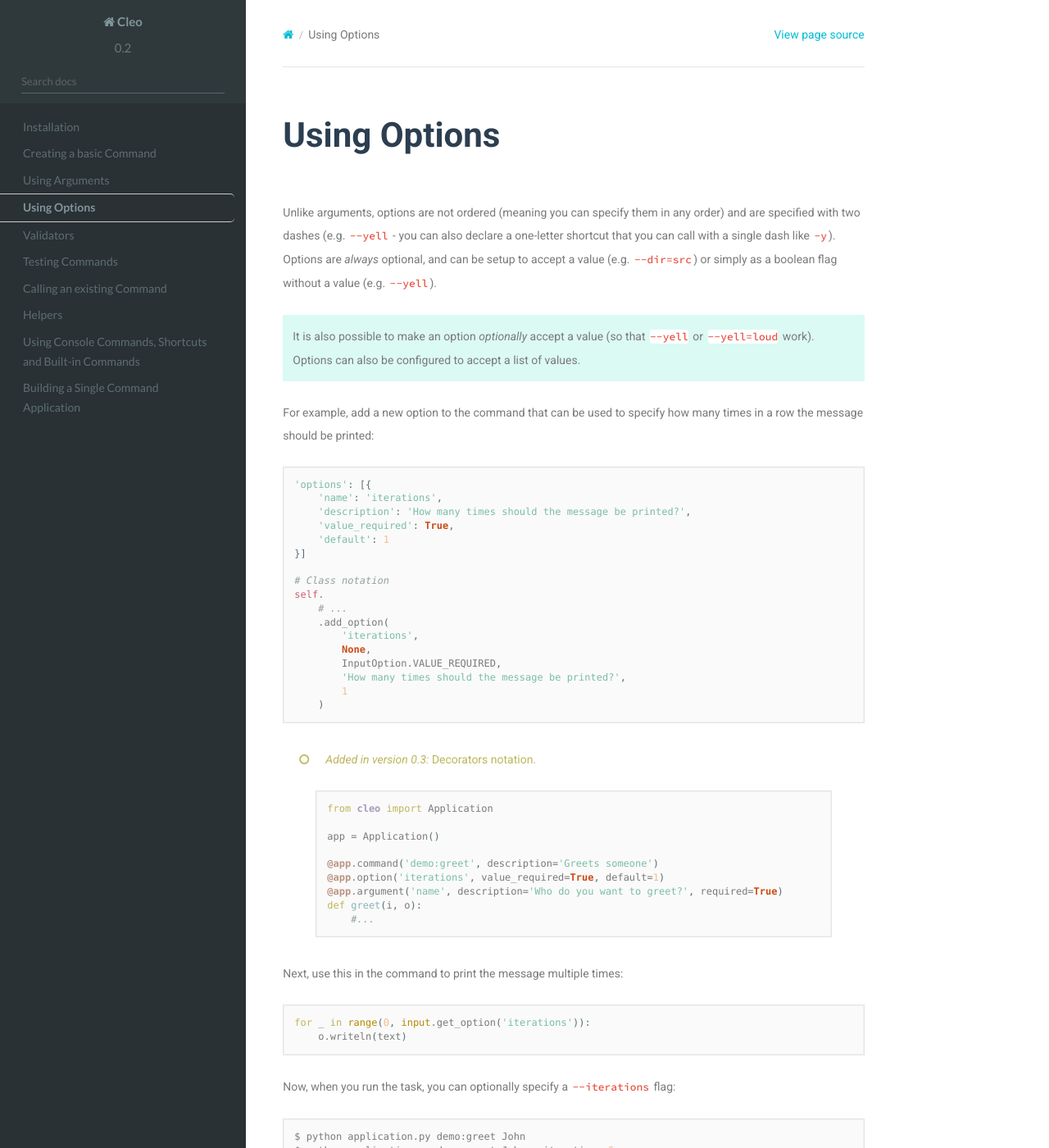
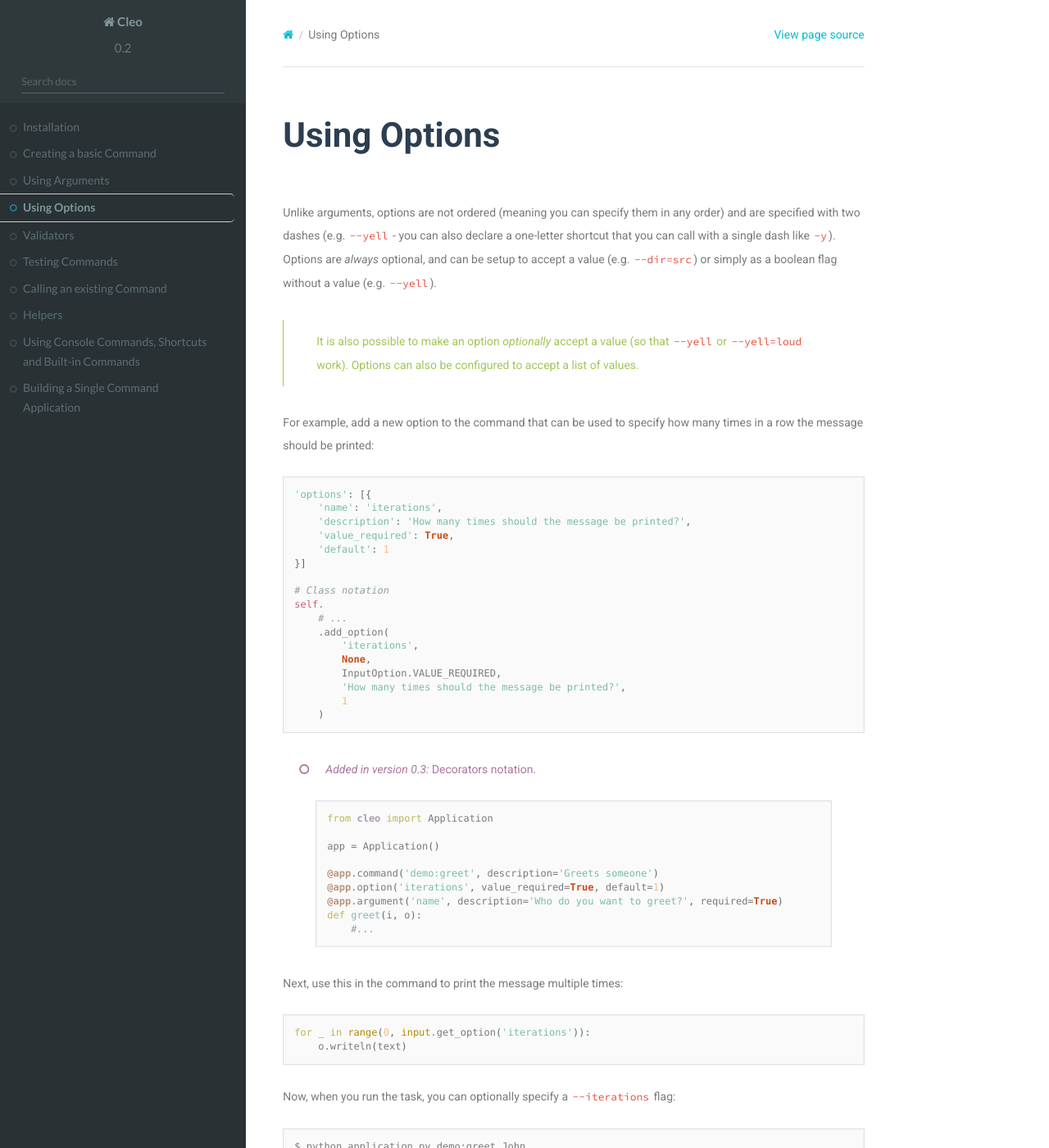
Before and after one commit to python-poetry/cleo, a Sphinx documentation site: the page built from docs/options.rst, in a window 1280 px wide and 1400 px high. Shown: the whole window at 82% size. Built offline with Sphinx 7.4.7 and the Read the Docs theme 2.0.0, drawn with Linux system fonts in a browser that asks for light colours; some of the changed text lies outside the part shown.

Commit message:
Updates documentation

```diff
--- a/docs/_static/theme_overrides.css
+++ b/docs/_static/theme_overrides.css
@@ -165,24 +165,42 @@ article ul li {
     background: none;
 }
 
-.wy-menu-vertical li span.toctree-expand::before {
-    content: "";
+.wy-menu-vertical li {
+    position: relative;
+}
+
+.wy-menu-vertical li a span.toctree-expand {
+    display: none;
+}
+
+.wy-menu-vertical li.current ul li a span.toctree-expand,
+.wy-menu-vertical li.on a:hover span.toctree-expand,
+.wy-menu-vertical li.current a:hover span.toctree-expand{
+    display: none;
+}
+
+.wy-menu-vertical li.toctree-l1:before {
+    font-family: FontAwesome;
+    content: "";
     opacity: 0.3;
     color: #81969A;
     font-size: 10px;
-    position: relative;
-    top: 2px;
+    top: 3px;
+    position: absolute;
+    left: 12px;
+    z-index: 2;
 }
 
-.wy-menu-vertical li.on a span.toctree-expand::before,
-.wy-menu-vertical li.current > a span.toctree-expand::before {
-    content: "";
-    color: #EC7600;
+.wy-menu-vertical li.toctree-l1.current:before {
+    font-family: FontAwesome;
+    content: "";
     opacity: 1;
-}
-
-.wy-menu-vertical li.current ul li a span.toctree-expand {
-    display: none;
+    color: #1999B3;
+    font-size: 10px;
+    top: 3px;
+    position: absolute;
+    left: 12px;
+    z-index: 2;
 }
 
 .rst-content table.docutils,
@@ -294,10 +312,11 @@ b, strong {
 
 pre, pre code, .rst-content tt, code.docutils {
     font-family: "Source Code Pro", "Consolas", "Menlo", "Monaco", "Courier New", Courier, monospace;
-    color: #CB6077;
+    color: #1999B3;
     background-color: #FFFFFF;
     font-size: 13px;
-    font-weight: 500;
+    font-weight: 400;
+    border: 0;
 }
 
 pre, code, .rst-content ttc {
@@ -332,10 +351,10 @@ code {
 p > code,
 .rst-content tt,
 p > code.docutils {
-    color: #CB6077;
+    color: #1999B3;
     padding: 0;
     display: inline;
-    font-weight: 500;
+    font-weight: 400;
     border: 0;
     background-color: #FFFFFF;
 }
@@ -346,7 +365,9 @@ p > code.docutils {
 
 .rst-content .note,
 .rst-content .warning,
-.rst-content .versionadded{
+.rst-content .versionadded,
+.rst-content .tip,
+.rst-content .caution{
     padding: 0px 40px;
     margin: 30px 0px;
     background: #FFFFFF;
@@ -357,9 +378,15 @@ p > code.docutils {
     color: rgb(99, 169, 216) !important;
 }
 
-.rst-content .warning {
+.rst-content .warning,
+.rst-content .caution {
     border-left: 1px solid #FF9800;
     color: #FFC107 !important;
+}
+
+.rst-content .tip {
+    border-left: 1px solid #A1C659;
+    color: #A1C659 !important;
 }
 
 .rst-content .note > p {
@@ -367,17 +394,24 @@ p > code.docutils {
     color: rgb(99, 169, 216) !important;
 }
 
-.rst-content .warning > p {
+.rst-content .warning > p,
+.rst-content .caution > p
+{
     padding: 12px 12px 12px 0;
     color: #FF9800 !important;
 }
 
+.rst-content .tip> p {
+    padding: 12px 12px 12px 0;
+    color: #A1C659 !important;
+}
+
 .rst-content .versionadded {
-    color: #BEB55B !important;
+    color: #AA759F !important;
 }
 
 .rst-content .versionadded > p {
-    color: #BEB55B !important;
+    color: #AA759F !important;
 }
 
 .rst-content .versionadded > p:before {
@@ -555,6 +589,7 @@ green     #859900  operators, other keywords
 .highlight .nf { color: #8AB3B5; font-weight: normal; } /* Name.Function */
 .highlight .bp { color: #CB6077 } /* Name.Builtin.Pseudo */
 .highlight .nd { color: #BB9584 } /* Name.Decorator */
+.highlight .ne { color: #CB6077; font-weight: 400 } /* Name.Exception */
 .highlight .o { color: #7A7A7A } /* Operator */
 .highlight .n { color: #7A7A7A }
 .highlight .c { color: #B8AFAD; font-style: normal; }
--- a/docs/introduction.rst
+++ b/docs/introduction.rst
@@ -223,9 +223,9 @@ Cleo has 3 levels of verbosity. These are defined in the ``Output`` class:
 =======================================  ==================================
 Mode                                     Value
 =======================================  ==================================
-Output.VERBOSITY_QUIET                   Do not output any messages
-Output.VERBOSITY_NORMAL                  The default verbosity level
-Output.VERBOSITY_VERBOSE                 Increased verbosity of messages
+``Output.VERBOSITY_QUIET``               Do not output any messages
+``Output.VERBOSITY_NORMAL``              The default verbosity level
+``Output.VERBOSITY_VERBOSE``             Increased verbosity of messages
 =======================================  ==================================
 
 You can specify the quiet verbosity level with the ``--quiet`` or ``-q``
--- a/docs/options.rst
+++ b/docs/options.rst
@@ -85,14 +88,14 @@ will work:
 
 There are 4 option variants you can use:
 
-===========================  ======================== ======================================================================================
-Option                       Dictionary notation      Value
-===========================  ======================== ======================================================================================
-InputOption.VALUE_IS_LIST    'list': True             This option accepts multiple values (e.g. ``--dir=/foo --dir=/bar``)
-InputOption.VALUE_NONE       'value_required': None   Do not accept input for this option (e.g. ``--yell``)
-InputOption.VALUE_REQUIRED   'value_required': True   This value is required (e.g. ``--iterations=5``), the option itself is still optional
-InputOption.VALUE_OPTIONAL   'value_required': False  This option may or may not have a value (e.g. ``--yell`` or ``--yell=loud``)
-===========================  ======================== ======================================================================================
+===============================  =================================== ======================================================================================
+Option                           Dictionary notation                 Value
+===============================  =================================== ======================================================================================
+``InputOption.VALUE_IS_LIST``    :python:`{'list': True}`             This option accepts multiple values (e.g. ``--dir=/foo --dir=/bar``)
+``InputOption.VALUE_NONE``       :python:`{'value_required': None}`   Do not accept input for this option (e.g. ``--yell``)
+``InputOption.VALUE_REQUIRED``   :python:`{'value_required': True}`   This value is required (e.g. ``--iterations=5``), the option itself is still optional
+``InputOption.VALUE_OPTIONAL``   :python:`{'value_required': False}`  This option may or may not have a value (e.g. ``--yell`` or ``--yell=loud``)
+===============================  =================================== ======================================================================================
 
 You can combine ``VALUE_IS_LIST`` with ``VALUE_REQUIRED`` or ``VALUE_OPTIONAL`` like this:
 
--- a/docs/validators.rst
+++ b/docs/validators.rst
@@ -39,8 +39,8 @@ Those validators are self-explanatory.
 Boolean
 -------
 
-The ``Boolean()`` validator only accepts the following values: *1*, *true*, *yes*, *y*, *on*
-and their negatives (*0*, *no*, *n*, *off*) or native boolean types (*True*, *False*).
+The ``Boolean()`` validator only accepts the following values: ``1``, ``true``, ``yes``, ``y``, ``on``
+and their negatives (``0``, ``no``, ``n``, ``off``) or native boolean types (``True``, ``False``).
 
 
 Range
```
Also changed, not shown: other parts of docs/options.rst (+3 -0 lines), docs/arguments.rst (+10 -7 lines).
